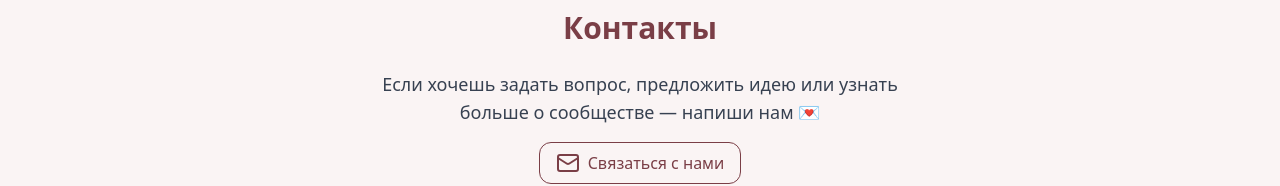
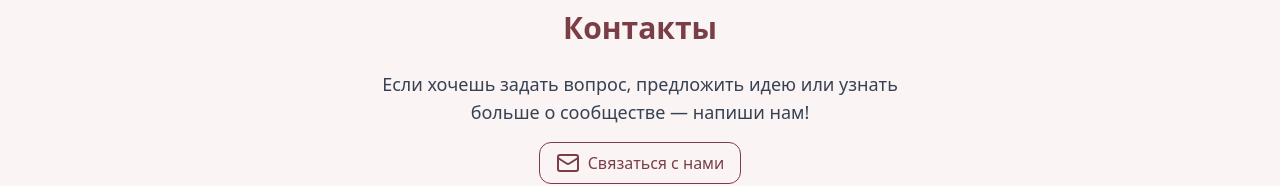
Before and after one commit to agafover/your-space, a React (Vite) app: page /contacts in a window 1280 px wide. Shown: the part 126-312 px from the top of the page. Built offline with nearby package versions, Linux system fonts and the light colour scheme.

Commit message:
dark theme in contacts

```diff
--- a/src/pages/Contacts.jsx
+++ b/src/pages/Contacts.jsx
@@ -1,18 +1,21 @@
 import { Mail } from 'lucide-react'
+
 function Contacts() {
   return (
     <div className="max-w-xl mx-auto py-10 px-4 text-center">
-      <h1 className="text-3xl font-bold text-brand-dark mb-6">Контакты</h1>
-      <p className="text-lg text-gray-700 mb-4">
-        Если хочешь задать вопрос, предложить идею или узнать больше о сообществе —
-        напиши нам 💌
+      <h1 className="text-3xl font-bold text-brand-dark dark:text-brand-light mb-6">
+        Контакты
+      </h1>
+
+      <p className="text-lg text-gray-700 dark:text-gray-300 mb-4">
+        Если хочешь задать вопрос, предложить идею или узнать больше о сообществе — напиши нам!
       </p>
 
       <a
         href="mailto:community.yourspace@gmail.com"
         target="_blank"
         rel="noopener noreferrer"
-        className="inline-flex items-center gap-2 border border-brand-dark text-brand-dark px-4 py-2 rounded-xl hover:bg-brand-dark hover:text-white transition"
+        className="inline-flex items-center gap-2 border border-brand-dark dark:border-brand-light text-brand-dark dark:text-brand-light px-4 py-2 rounded-xl hover:bg-brand-dark hover:text-white dark:hover:bg-brand-light dark:hover:text-brand-dark transition"
       >
         <Mail /> Связаться с нами
       </a>
```
